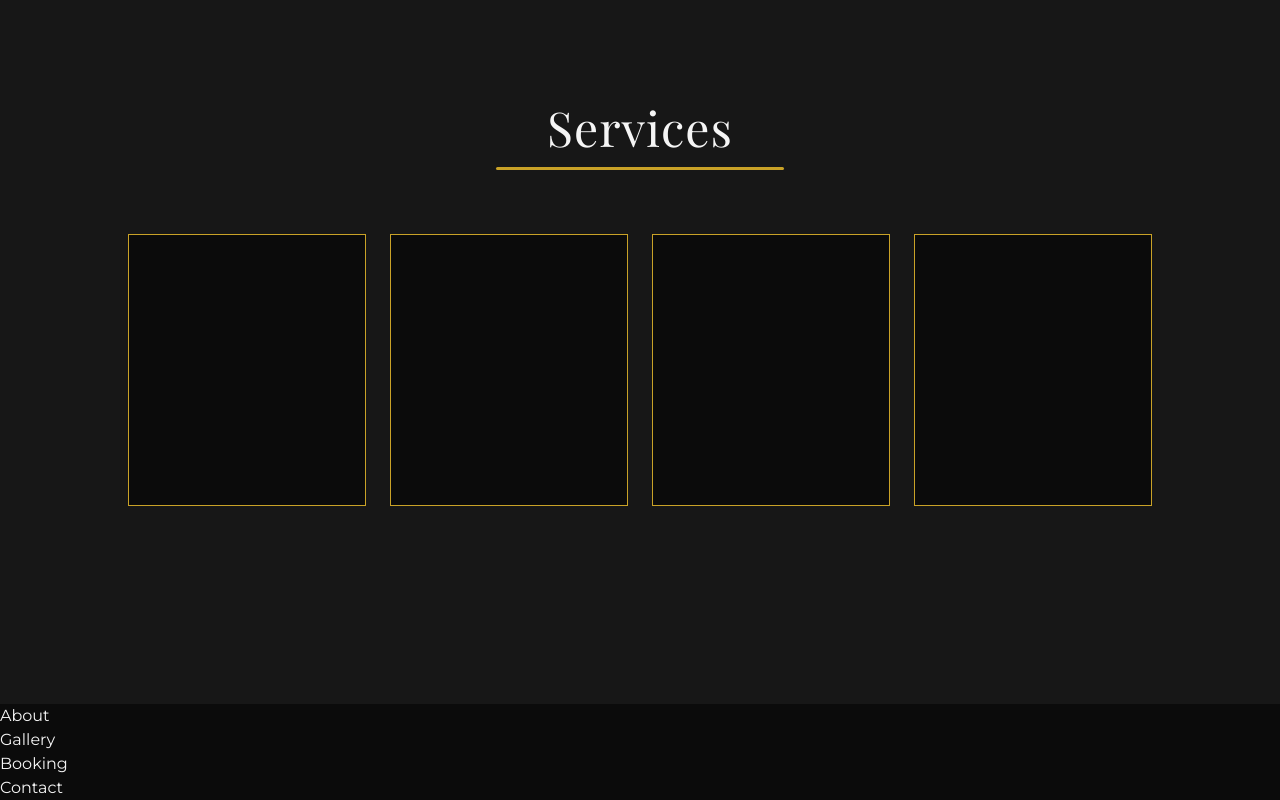
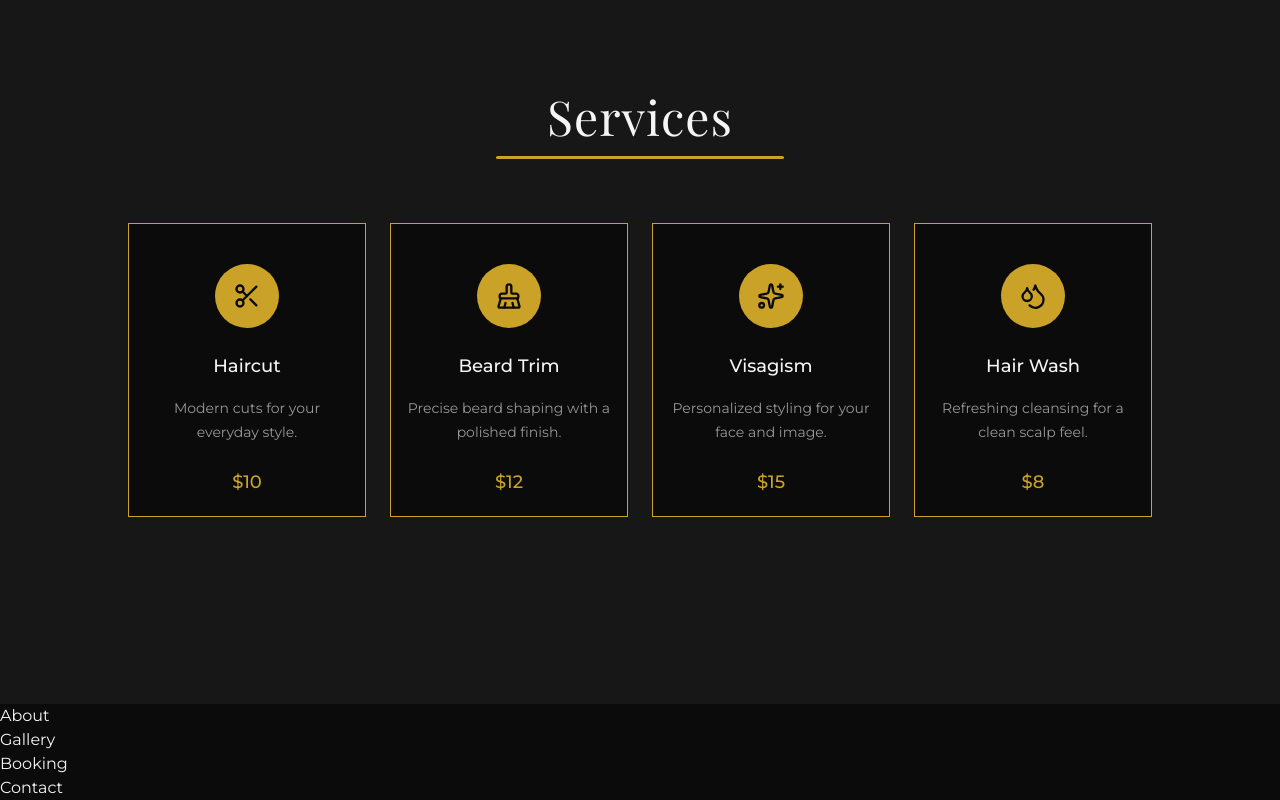
Before and after one commit to eujoao-maciel/barbershop-page, a React (Vite) app in the folder client/: page / in a window 1280 px wide. Shown: the part 981-1781 px from the top of the page. Built offline with nearby package versions, Linux system fonts and the light colour scheme.

Commit message:
feat: implement Services section layout and structure

```diff
--- a/client/src/sections/Services.tsx
+++ b/client/src/sections/Services.tsx
@@ -1,7 +1,44 @@
+import {
+  BrushCleaning,
+  Droplets,
+  Scissors,
+  Sparkles,
+  type LucideIcon,
+} from "lucide-react";
 import { Title } from "../components/ui/Title.tsx";
 
 export const Services = () => {
-  const serviceCards = Array.from({ length: 4 });
+  const serviceCards: {
+    icon: LucideIcon;
+    title: string;
+    description: string;
+    price: string;
+  }[] = [
+    {
+      icon: Scissors,
+      title: "Haircut",
+      description: "Modern cuts for your everyday style.",
+      price: "$10",
+    },
+    {
+      icon: BrushCleaning,
+      title: "Beard Trim",
+      description: "Precise beard shaping with a polished finish.",
+      price: "$12",
+    },
+    {
+      icon: Sparkles,
+      title: "Visagism",
+      description: "Personalized styling for your face and image.",
+      price: "$15",
+    },
+    {
+      icon: Droplets,
+      title: "Hair Wash",
+      description: "Refreshing cleansing for a clean scalp feel.",
+      price: "$8",
+    },
+  ];
 
   return (
     <section
@@ -12,13 +49,31 @@ export const Services = () => {
         <Title title="Services" />
 
         <div className="grid w-full max-w-5xl grid-cols-2 gap-4 sm:gap-6 md:grid-cols-4">
-          {serviceCards.map((_, index) => (
-            <div
-              key={index}
-              aria-hidden="true"
-              className="min-h-[12rem] border border-gold-primary bg-black-primary sm:min-h-[15rem] lg:min-h-[17rem]"
-            />
-          ))}
+          {serviceCards.map(
+            ({ icon: Icon, title, description, price }, index) => (
+              <div
+                key={index}
+                aria-hidden="true"
+                className="flex min-h-[12rem] flex-col items-center border border-gold-primary bg-black-primary px-4 pt-8 text-center sm:min-h-[15rem] sm:pt-10 lg:min-h-[17rem]"
+              >
+                <span className="flex h-14 w-14 items-center justify-center rounded-full bg-gold-primary sm:h-16 sm:w-16">
+                  <Icon className="h-6 w-6 text-black-primary sm:h-7 sm:w-7" />
+                </span>
+
+                <h3 className="mt-5 text-base font-medium text-white-primary sm:mt-6 sm:text-lg">
+                  {title}
+                </h3>
+
+                <p className="mt-4 whitespace-pre-line text-sm leading-6 text-white-primary/60">
+                  {description}
+                </p>
+
+                <span className="mt-6 mb-5 text-base font-medium text-gold-primary sm:text-lg">
+                  {price}
+                </span>
+              </div>
+            ),
+          )}
         </div>
       </div>
     </section>
```
Also changed, not shown: 1 other file (tests, documents, lock files or other folders).
